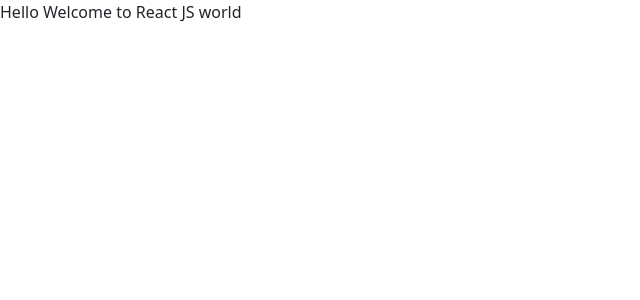
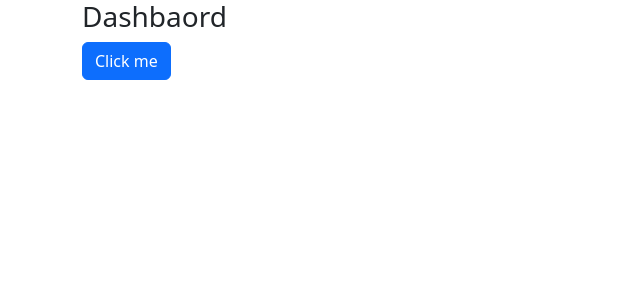
Before and after one commit to saravanan-prog/Master-React-Vite-Project, a React (Vite) app: page / in a window 1280 px wide. Shown: the top 300 px of the page, without its empty margins (0-640 px from the left). Built offline with nearby package versions, Linux system fonts and the light colour scheme.

Commit message:
code changes

```diff
--- a/package.json
+++ b/package.json
@@ -12,6 +12,7 @@
   "dependencies": {
     "bootstrap": "^5.3.8",
     "react": "^19.2.8",
+    "react-bootstrap": "^2.10.10",
     "react-dom": "^19.2.8"
   },
   "devDependencies": {
--- /dev/null
+++ b/src/features/DashboardPage.jsx
@@ -0,0 +1,19 @@
+import { useEffect } from 'react'
+import Button from 'react-bootstrap/Button'
+
+
+export default function DashboardPage(){
+
+    useEffect(()=>{
+
+    },[])
+
+    return(
+        <>
+            <div className="container">
+                <div className="h3">Dashbaord</div>
+                <Button variant="primary"> Click me </Button>
+            </div>
+        </>
+    )
+}
--- a/src/main.jsx
+++ b/src/main.jsx
@@ -2,10 +2,10 @@ import { StrictMode } from 'react'
 import { createRoot } from 'react-dom/client'
 import '../node_modules/bootstrap/dist/css/bootstrap.min.css'
 import '../node_modules/bootstrap/dist/js/bootstrap.bundle.js'
-
+import DashboardPage from './features/DashboardPage.jsx'
 
 createRoot(document.getElementById('root')).render(
   <div>
-     <p> Hello Welcome to React JS world </p>
+     <DashboardPage />
   </div>
 )
```
Also changed, not shown: src/pages/home/HomePage.jsx (added, +20 -0 lines), src/pages/home/homepage.module.css (added, +9 -0 lines), 1 other file (tests, documents, lock files or other folders).
